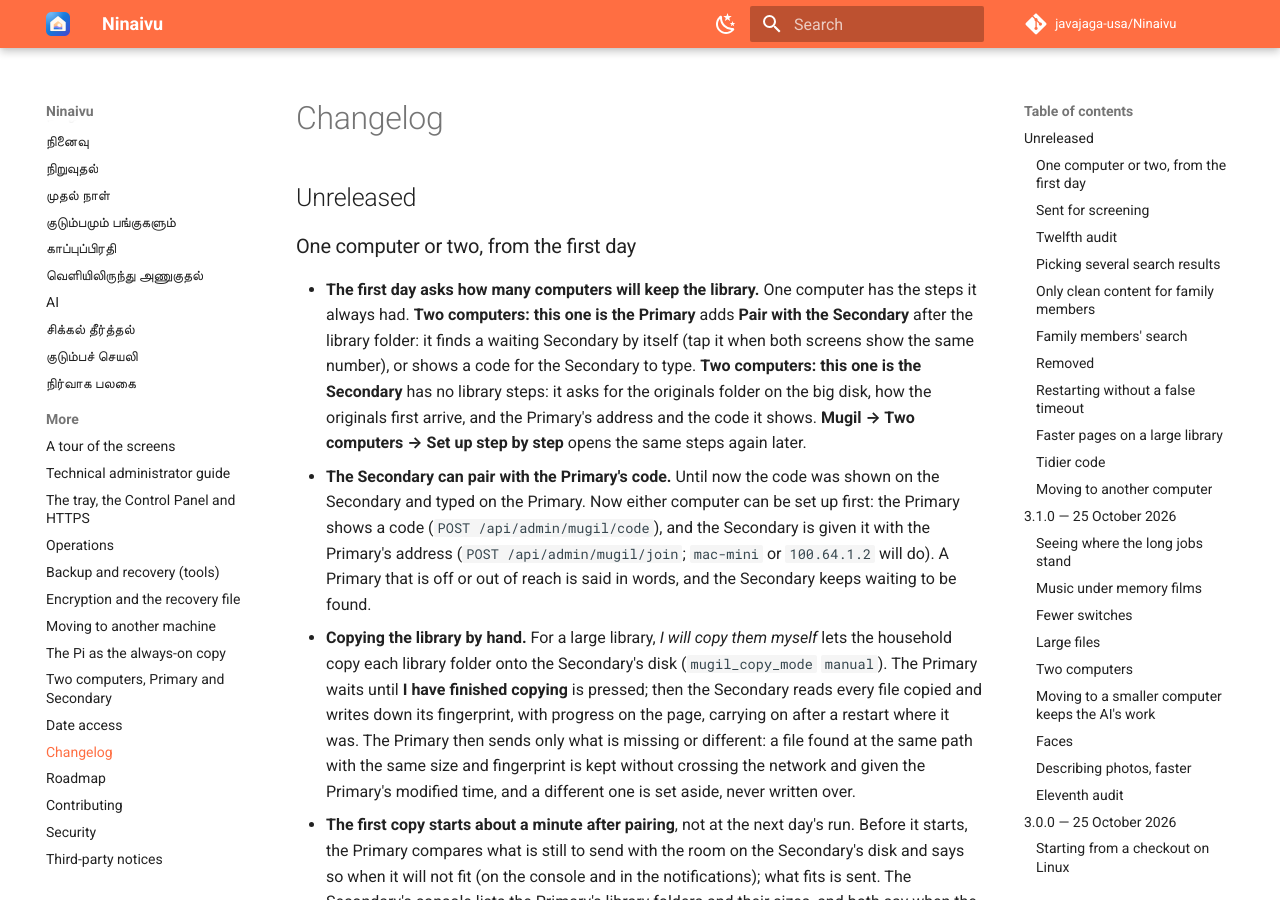
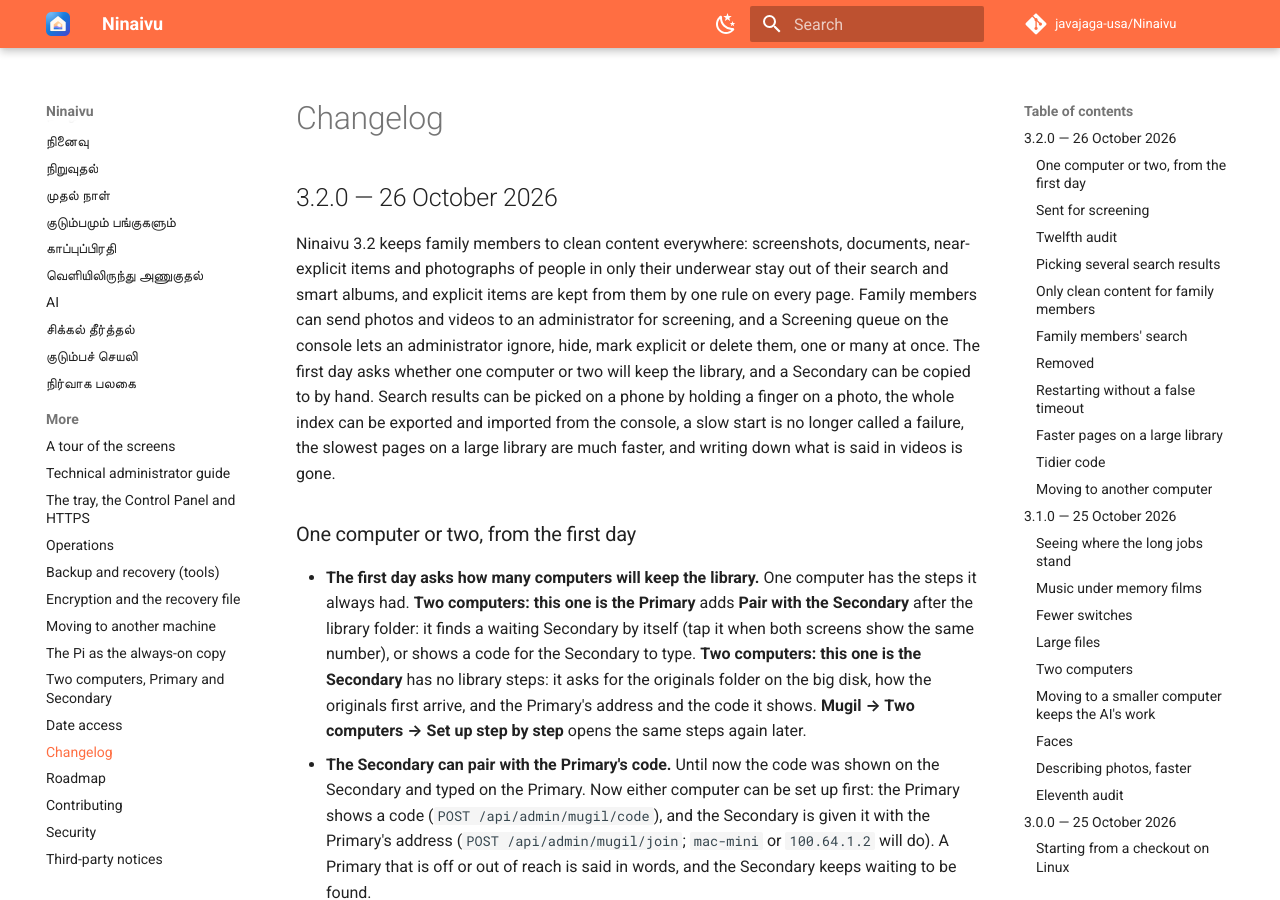
Before and after one commit to javajaga-usa/Ninaivu, an MkDocs documentation site: the page built from docs/CHANGELOG.md, in a window 1280 px wide and 900 px high. Built offline with MkDocs 1.6.1 and Material for MkDocs 9.7.7, drawn with Linux system fonts in a browser that asks for light colours; comment, search, counter and statistics services are not loaded.

Commit message:
Ninaivu 3.2.0: fold the changelog and bump the version
Co-Authored-By: Claude Opus 5.5 (1M context) <noreply@anthropic.com>
Claude-Session: https://claude.ai/code/session_014ER19NdgwhA7UY69AyTyvm

````diff
--- a/docs/CHANGELOG.md
+++ b/docs/CHANGELOG.md
@@ -1,6 +1,8 @@
 # Changelog
 
-## Unreleased
+## 3.2.0 — 26 October 2026
+
+Ninaivu 3.2 keeps family members to clean content everywhere: screenshots, documents, near-explicit items and photographs of people in only their underwear stay out of their search and smart albums, and explicit items are kept from them by one rule on every page. Family members can send photos and videos to an administrator for screening, and a Screening queue on the console lets an administrator ignore, hide, mark explicit or delete them, one or many at once. The first day asks whether one computer or two will keep the library, and a Secondary can be copied to by hand. Search results can be picked on a phone by holding a finger on a photo, the whole index can be exported and imported from the console, a slow start is no longer called a failure, the slowest pages on a large library are much faster, and writing down what is said in videos is gone.
 
 ### One computer or two, from the first day
 
--- a/docs/pi-replica.md
+++ b/docs/pi-replica.md
@@ -77,7 +77,7 @@ Install Ninaivu from source, at the version the Mac runs:
 sudo apt install -y git python3-venv
 sudo useradd --system --home-dir /opt/ninaivu --shell /usr/sbin/nologin ninaivu
 sudo git clone https://github.com/javajaga-usa/Ninaivu /opt/ninaivu
-sudo git -C /opt/ninaivu checkout v3.1.0           # the Mac's version
+sudo git -C /opt/ninaivu checkout v3.2.0           # the Mac's version
 sudo python3 -m venv /opt/ninaivu/.venv
 sudo /opt/ninaivu/.venv/bin/pip install -r /opt/ninaivu/requirements/requirements.txt
 ```
--- a/ninaivu/__init__.py
+++ b/ninaivu/__init__.py
@@ -52,7 +52,7 @@ from flask import Flask, Response, g, jsonify, request
 from .server.config import Config
 from . import extensions
 
-__version__ = "3.1.0"
+__version__ = "3.2.0"
 APP_NAME = "Ninaivu"
 TAGLINE = "Your family's media, at home."
 #: Who holds the copyright, shown in About and the console. The licence stays
````
Also changed, not shown: README.md (+1 -1 lines), docs/index.md (+1 -1 lines), 5 other files.
